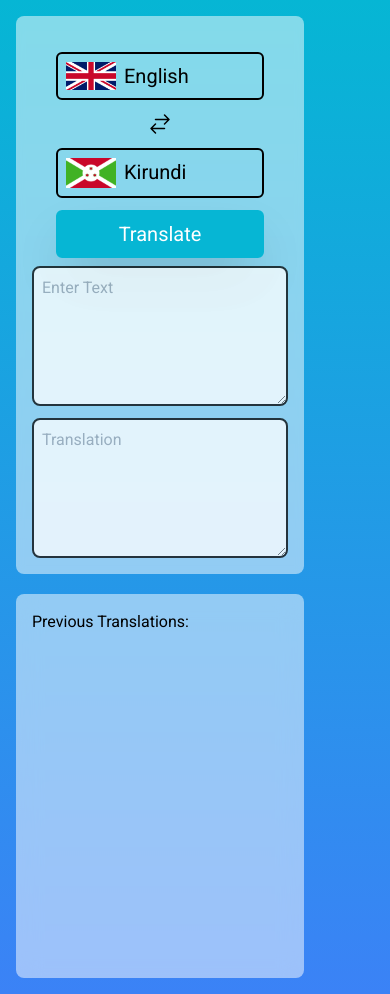
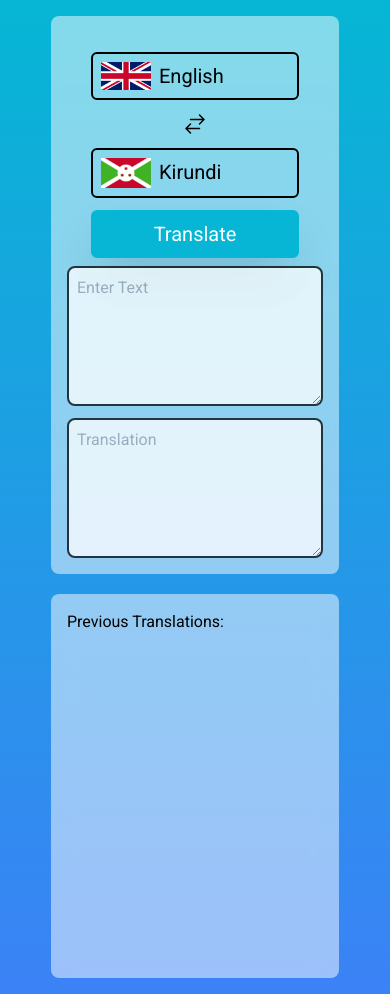
Before and after one commit to marknature/translator-gdsc, a Next.js app: page / in a window 390 px wide. Built offline with nearby package versions, Linux system fonts and the light colour scheme.

Commit message:
center aligned on small screens

```diff
--- a/app/page.tsx
+++ b/app/page.tsx
@@ -87,7 +87,7 @@ export default function Home() {
   };
 
   return (
-    <div className="flex flex-col gap-5 p-4 md:flex-col md:items-center md:h-screen md:w-full md:justify-center lg:flex-row lg:w-full lg:h-screen bg-gradient-to-b from-cyan-500 to-blue-500  lg:justify-center lg:gap-10 lg:items-center">
+    <div className="flex flex-col items-center gap-5 p-4 md:flex-col md:items-center md:h-screen md:w-full md:justify-center lg:flex-row lg:w-full lg:h-screen bg-gradient-to-b from-cyan-500 to-blue-500  lg:justify-center lg:gap-10 lg:items-center">
       <div className=" flex flex-col w-72 md:w-fit lg:flex lg:flex-col lg:w-fit lg:justify-center lg:items-center bg-white/50 p-4 rounded-lg backdrop-blur-sm">
         <div className="columns-1 items-center lg:flex lg:flex-row lg:justify-center lg:items-center lg:gap-6 w-full mt-5">
           <div className=" flex flex-col items-center gap-3 md:flex-row lg:flex lg:flex-row lg:items-center lg:gap-4 w-full">
```
